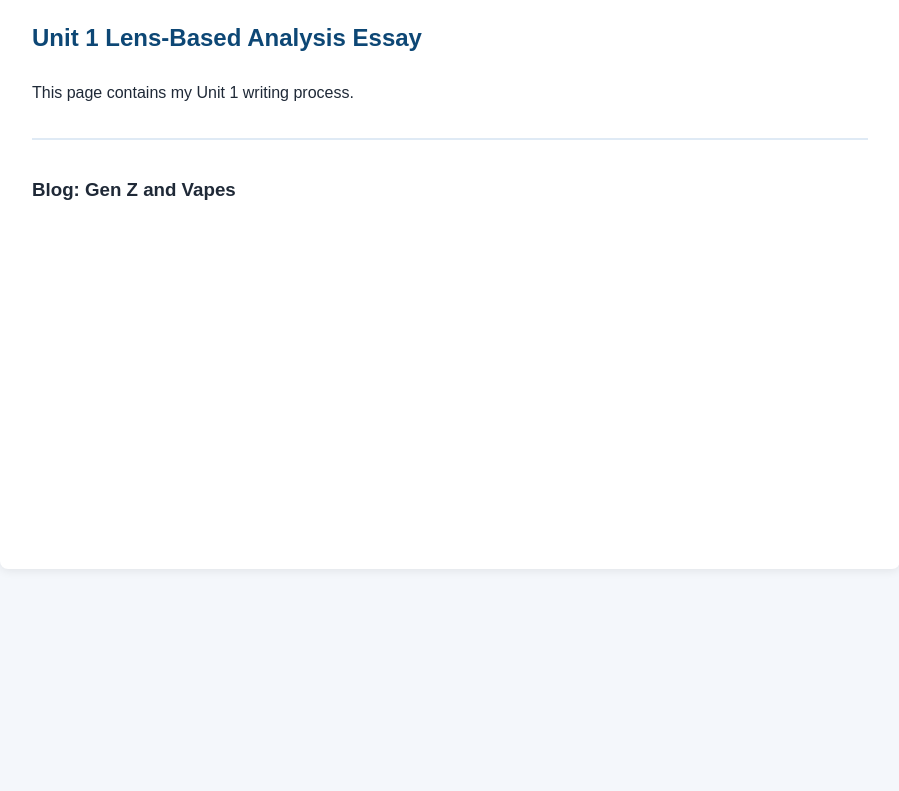
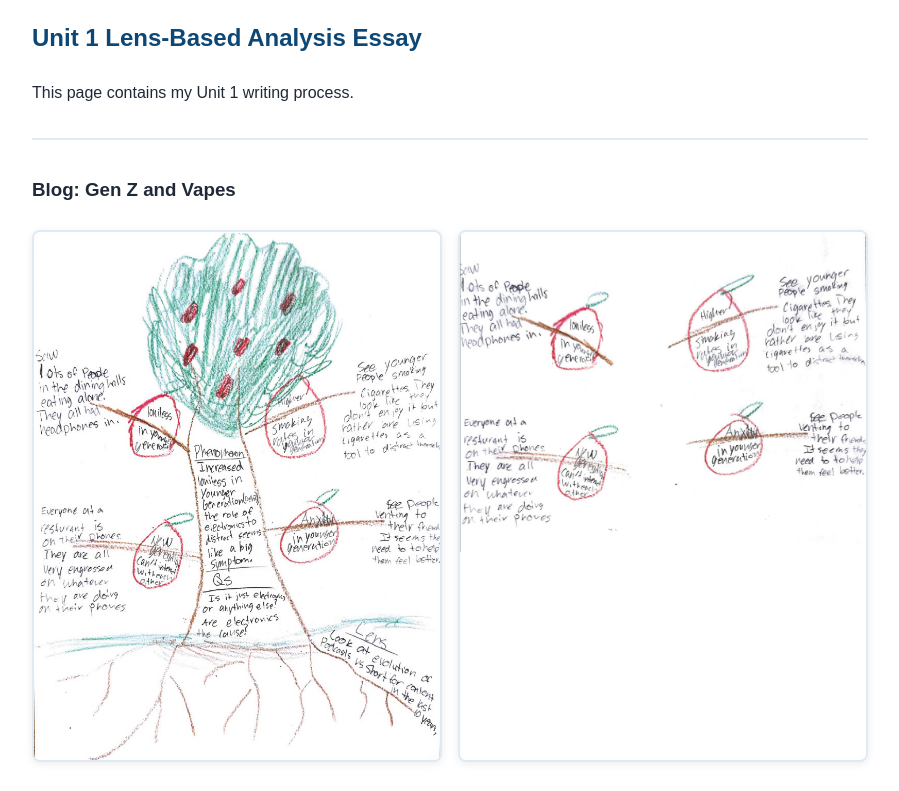
Before and after one commit to arangin-code/adilranginwala, a plain HTML site: page unit1.html in a window 1280 px wide. Shown: the part 324-1115 px from the top of the page, without its empty margins (190-1089 px from the left). Before the commit the page ends 933 px from the top, so only its background shows below. Drawn offline with Linux system fonts and the light colour scheme.

Commit message:
Add JPG scans side by side with click-to-enlarge using new tab

```diff
--- a/unit1.html
+++ b/unit1.html
@@ -77,10 +77,47 @@
             border-top: 2px solid #dfeaf5;
         }
 
+        .image-row {
+            display: grid;
+            grid-template-columns: repeat(2, minmax(0, 1fr));
+            gap: 1rem;
+            margin: 1.5rem 0 2rem;
+        }
+
+        .image-row a {
+            display: block;
+            text-decoration: none;
+            border: 2px solid #dfeaf5;
+            border-radius: 8px;
+            overflow: hidden;
+            background: white;
+            transition: transform 0.2s ease, box-shadow 0.2s ease;
+            box-shadow: 0 2px 8px rgb(0 0 0 / 8%);
+        }
+
+        .image-row a:hover,
+        .image-row a:focus {
+            transform: scale(1.02);
+            box-shadow: 0 4px 14px rgb(0 0 0 / 15%);
+        }
+
+        .image-row img {
+            display: block;
+            width: 100%;
+            height: auto;
+            cursor: pointer;
+        }
+
         .blog-section p {
             min-height: 80px;
             margin-bottom: 1.5rem;
             padding: 0.5rem 0;
+        }
+
+        @media (max-width: 650px) {
+            .image-row {
+                grid-template-columns: 1fr;
+            }
         }
     </style>
 </head>
@@ -101,6 +138,16 @@
 
         <section class="blog-section">
             <h3>Blog: Gen Z and Vapes</h3>
+
+            <div class="image-row">
+                <a href="1790043173683-cf216fb1-dfd4-490a-8085-411b0ada3876_1.jpg" target="_blank" rel="noopener noreferrer">
+                    <img src="1790043173683-cf216fb1-dfd4-490a-8085-411b0ada3876_1.jpg" alt="Scan from Gen Z and Vapes article page 1">
+                </a>
+                <a href="1790043174223-92e75afd-e7bf-44db-be90-036f36742594_1.jpg" target="_blank" rel="noopener noreferrer">
+                    <img src="1790043174223-92e75afd-e7bf-44db-be90-036f36742594_1.jpg" alt="Scan from Gen Z and Vapes article page 2">
+                </a>
+            </div>
+
             <p></p>
             <p></p>
             <p></p>
```
